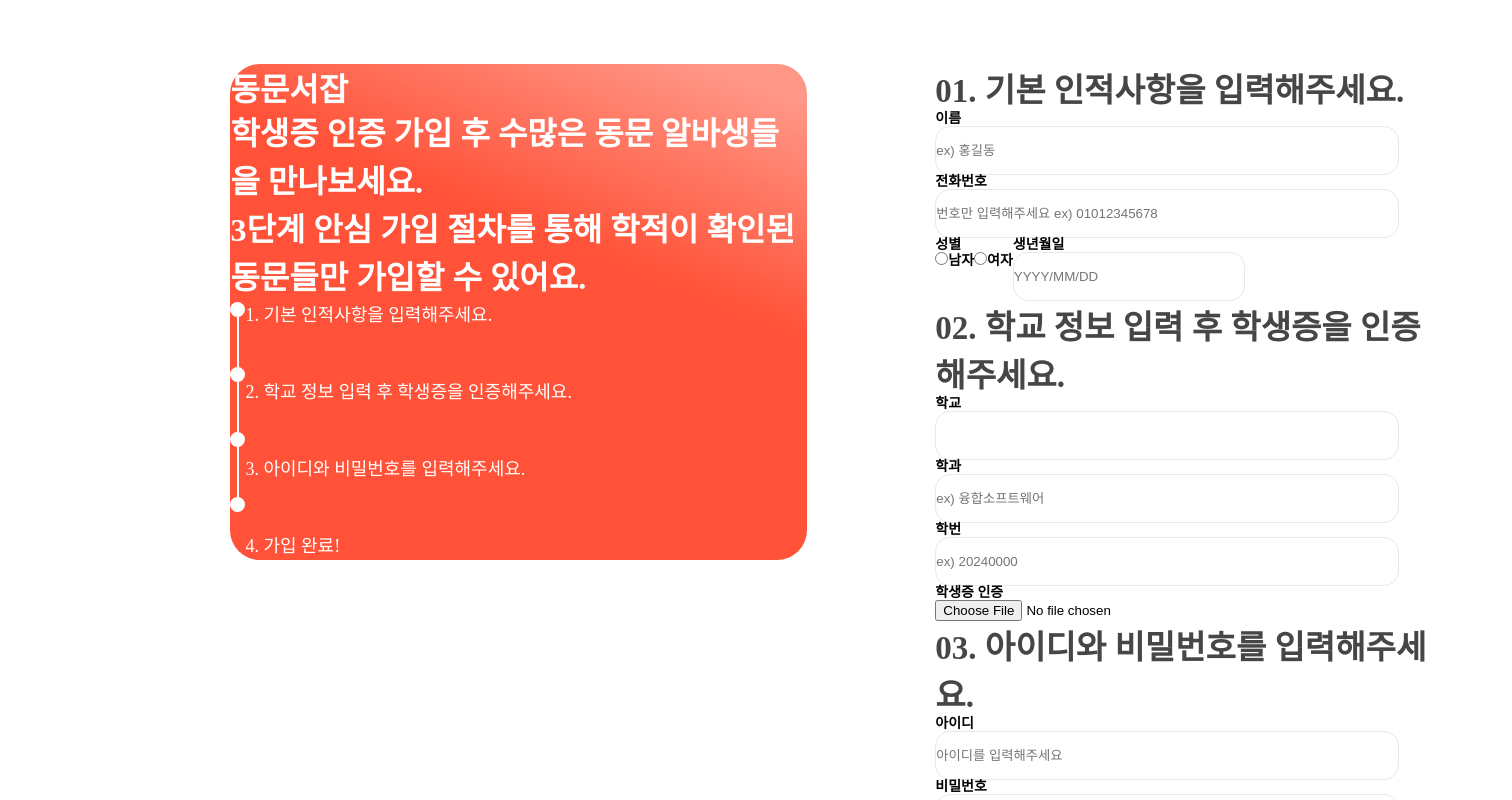
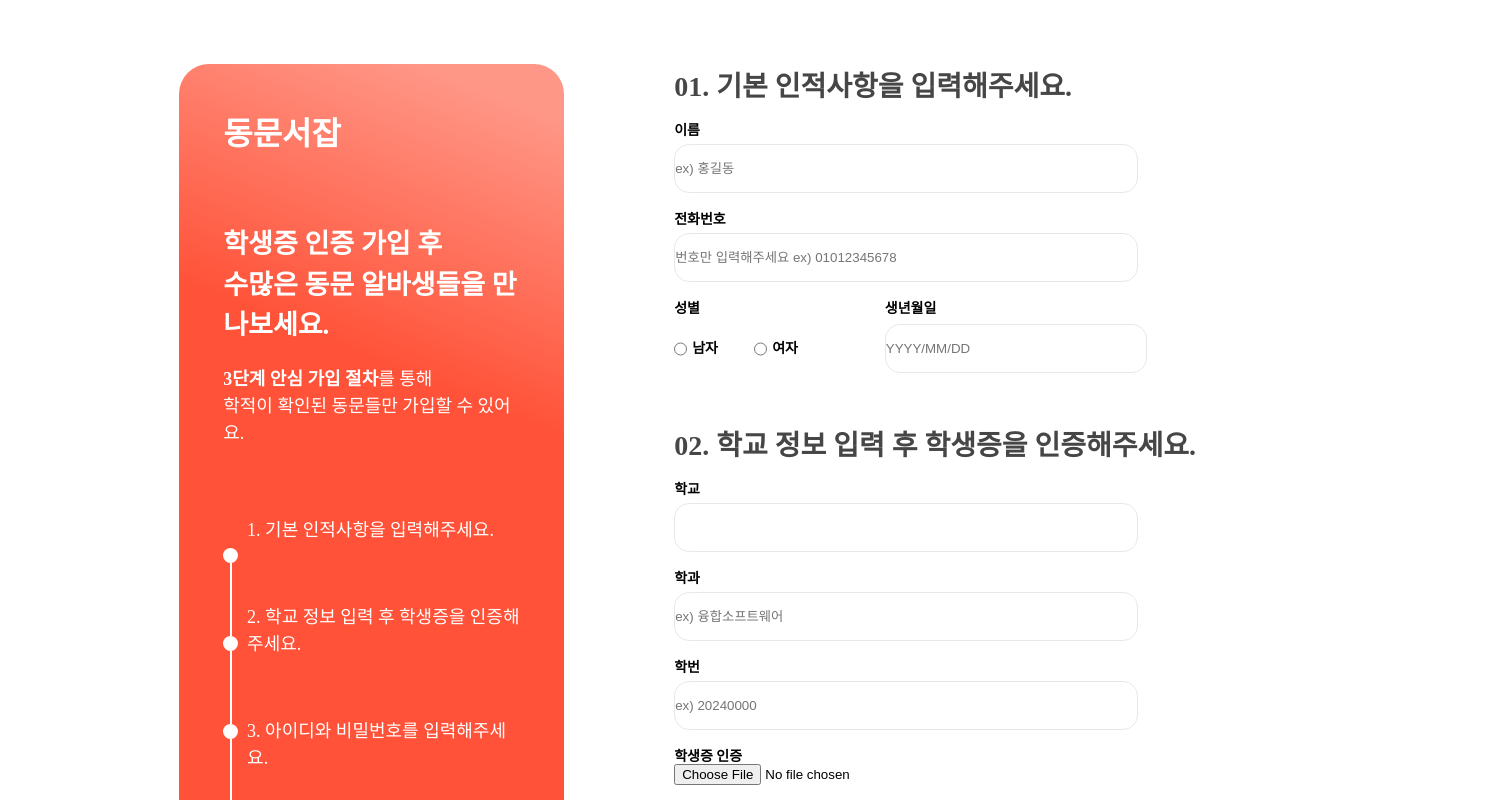
Before and after one commit to cover-heaven/cover-heaven-fe, a React (Create React App) app: page /signup in a window 1280 px wide. Shown: the top 800 px of the page, 1512 px wide, since content can reach past the window. Built offline with nearby package versions, Linux system fonts and the light colour scheme; the HTML template or start-up script is replaced by a standard one.

Commit message:
Feat: 로그인 회원가입 구현 완료

```diff
--- a/src/pages/Login/Login.jsx
+++ b/src/pages/Login/Login.jsx
@@ -72,14 +72,14 @@ const Login = () => {
 			</InputContainer>
 			<Bottom>
 				<div>아직 계정이 없다면?</div>
-				<button>학생증 인증 가입하기</button>
+				<button onClick={() => nav('/signup')}>학생증 인증 가입하기</button>
 			</Bottom>
 		</Layout>
 	);
 };
 
 const Layout = styled.div`
-	padding-top: 130px;
+	padding-top: 160px;
 `;
 const TitleContainer = styled.div`
 	display: flex;
--- a/src/pages/SignUp/SignUp.jsx
+++ b/src/pages/SignUp/SignUp.jsx
@@ -47,12 +47,16 @@ const SignUp = () => {
 					<ServiceTitle>동문서잡</ServiceTitle>
 					<Explanation>
 						<SubTitle>
-							학생증 인증 가입 후 수많은 동문 알바생들을 만나보세요.
+							<div>학생증 인증 가입 후</div>
+							<div>수많은 동문 알바생들을 만나보세요.</div>
 						</SubTitle>
-						<SubTitle>
-							3단계 안심 가입 절차를 통해 학적이 확인된 동문들만 가입할 수
-							있어요.
-						</SubTitle>
+						<div>
+							<RowLayout2>
+								<Stroke>3단계 안심 가입 절차</Stroke>
+								<P>를 통해</P>
+							</RowLayout2>
+							<P>학적이 확인된 동문들만 가입할 수 있어요.</P>
+						</div>
 					</Explanation>
 				</TitleBox>
 				<ContentBox>
@@ -75,7 +79,7 @@ const SignUp = () => {
 			</LeftLayout>
 			<RightLayout>
 				<InputContainer>
-					<div>
+					<FirstLayout>
 						<Title>01. 기본 인적사항을 입력해주세요.</Title>
 						<div>
 							<div>이름</div>
@@ -108,7 +112,8 @@ const SignUp = () => {
 						<RowLayout>
 							<div>
 								<div>성별</div>
-								<div>
+								<GenderBox>
+									<GenderMan>
 										<input
 											type="radio"
 											onChange={() =>
@@ -119,6 +124,8 @@ const SignUp = () => {
 											}
 										></input>
 										남자
+									</GenderMan>
+									<GenderWoman>
 										<input
 											type="radio"
 											onChange={() =>
@@ -129,7 +136,8 @@ const SignUp = () => {
 											}
 										></input>
 										여자
-								</div>
+									</GenderWoman>
+								</GenderBox>
 							</div>
 							<div>
 								<div>생년월일</div>
@@ -146,8 +154,8 @@ const SignUp = () => {
 								/>
 							</div>
 						</RowLayout>
-					</div>
-					<div>
+					</FirstLayout>
+					<SecondLayout>
 						<Title>02. 학교 정보 입력 후 학생증을 인증해주세요.</Title>
 						<div>
 							<div>학교</div>
@@ -194,8 +202,8 @@ const SignUp = () => {
 							<div>학생증 인증</div>
 							<input type="file" onChange={fileUpload}></input>
 						</div>
-					</div>
-					<div>
+					</SecondLayout>
+					<ThirdLayout>
 						<Title>03. 아이디와 비밀번호를 입력해주세요.</Title>
 						<div>
 							<div>아이디</div>
@@ -229,7 +237,7 @@ const SignUp = () => {
 							<div>비밀번호 확인</div>
 							<Input placeholder="8자~20자 사이의 비밀번호를 다시 입력해주세요." />
 						</div>
-					</div>
+					</ThirdLayout>
 				</InputContainer>
 				<Button onClick={postSignUpData}>동문서잡 가입하기</Button>
 			</RightLayout>
@@ -239,14 +247,18 @@ const SignUp = () => {
 
 const Layout = styled.div`
 	display: flex;
-	width: 1512px;
+	width: 100%;
 	height: auto;
-	padding-left: 18%;
+	padding-left: 14%;
 	padding-top: 5%;
 	gap: 10%;
 `;
 const LeftLayout = styled.div`
-	width: 45%;
+	display: flex;
+	padding: 4%;
+	flex-direction: column;
+	gap: 70px;
+	width: 57%;
 	height: 52%;
 	border-radius: 30px;
 	background: linear-gradient(
@@ -256,15 +268,35 @@ const LeftLayout = styled.div`
 	);
 `;
 const RightLayout = styled.div`
-	width: 40%;
+	width: 100%;
 `;
+const FirstLayout = styled.div`
+	display: flex;
+	flex-direction: column;
+	gap: 20px;
+`;
+const SecondLayout = styled.div`
+	display: flex;
+	flex-direction: column;
+	gap: 20px;
+`;
+const ThirdLayout = styled.div`
+	display: flex;
+	flex-direction: column;
+	gap: 20px;
+`;
+
 const RowLayout = styled.div`
+	display: flex;
+	gap: 10%;
+`;
+const RowLayout2 = styled.div`
 	display: flex;
 `;
 const SubTitle = styled.div`
 	color: #fff;
 	font-family: Pretendard;
-	font-size: 32px;
+	font-size: 27px;
 	font-style: normal;
 	font-weight: 800;
 	line-height: 150%;
@@ -277,6 +309,29 @@ const P = styled.div`
 	font-weight: 400;
 	line-height: 150%;
 `;
+const GenderBox = styled.div`
+	display: flex;
+	gap: 10px;
+	margin-top: 17%;
+`;
+const GenderWoman = styled.div`
+	display: flex;
+	gap: 5px;
+	width: 70px;
+`;
+const GenderMan = styled.div`
+	display: flex;
+	gap: 5px;
+	width: 70px;
+`;
+const Stroke = styled.div`
+	color: #fff;
+	font-family: Pretendard;
+	font-size: 18px;
+	font-style: normal;
+	font-weight: 900;
+	line-height: 150%; /* 27px */
+`;
 const ServiceTitle = styled.div`
 	color: #fff;
 	font-family: Pretendard;
@@ -288,11 +343,17 @@ const ServiceTitle = styled.div`
 const ExplanationBox = styled.div`
 	display: flex;
 	flex-direction: column;
-	gap: 50px;
+	gap: 60px;
 `;
-const TitleBox = styled.div``;
+const TitleBox = styled.div`
+	display: flex;
+	flex-direction: column;
+	gap: 70px;
+`;
 const ContentBox = styled.div`
 	display: flex;
+	align-items: center;
+	gap: 3%;
 `;
 const LineContainer = styled.div`
 	display: flex;
@@ -309,13 +370,13 @@ const Dot = styled.div`
 `;
 const Line = styled.div`
 	width: 2px; /* 선의 너비 */
-	height: 50px; /* 선의 높이 */
+	height: 73px; /* 선의 높이 */
 	background-color: white; /* 선의 색상 */
 `;
 const Title = styled.div`
 	color: var(--text-text-primary, #464646);
 	font-family: Pretendard;
-	font-size: 33px;
+	font-size: 28px;
 	font-style: normal;
 	font-weight: 800;
 	line-height: normal;
@@ -323,6 +384,8 @@ const Title = styled.div`
 const InputContainer = styled.div`
 	display: flex;
 	flex-direction: column;
+	gap: 50px;
+	padding-bottom: 5%;
 `;
 const Input = styled.input`
 	border-radius: 15px;
@@ -330,13 +393,15 @@ const Input = styled.input`
 	background: #fff;
 	width: 464px;
 	height: 49px;
+	margin-top: 1%;
 `;
 const BirthInput = styled.input`
-	width: 232px;
+	width: 262px;
 	height: 49px;
 	border-radius: 15px;
 	border: 1px solid #e8e8e8;
 	background: #fff;
+	margin-top: 3%;
 `;
 const Button = styled.button`
 	width: 464px;
@@ -345,6 +410,10 @@ const Button = styled.button`
 	background: #ff5238;
 	color: white;
 `;
-const Explanation = styled.div``;
+const Explanation = styled.div`
+	display: flex;
+	flex-direction: column;
+	gap: 20px;
+`;
 
 export default SignUp;
```
Lines whose indentation alone changed are shown as unchanged.
